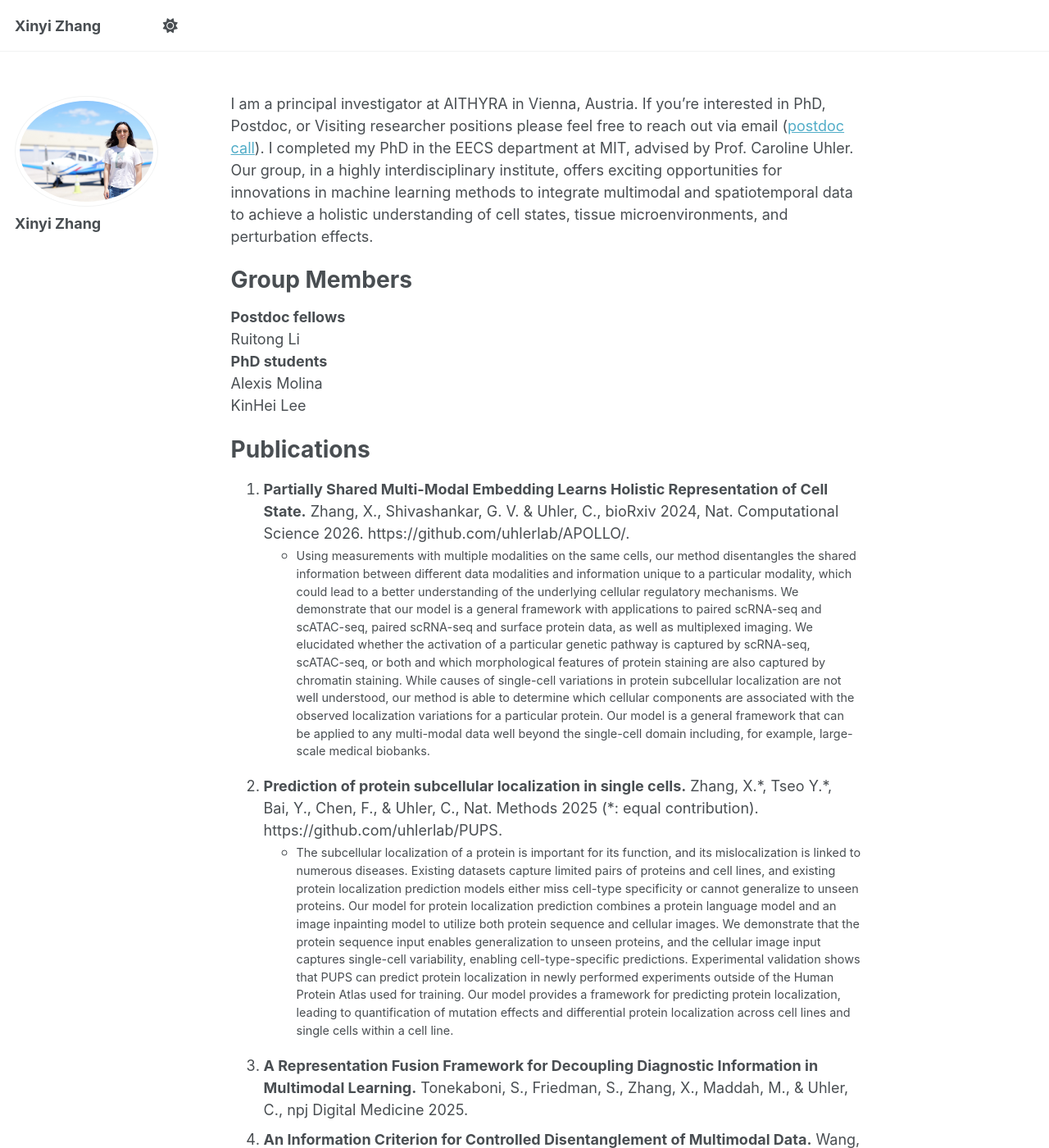
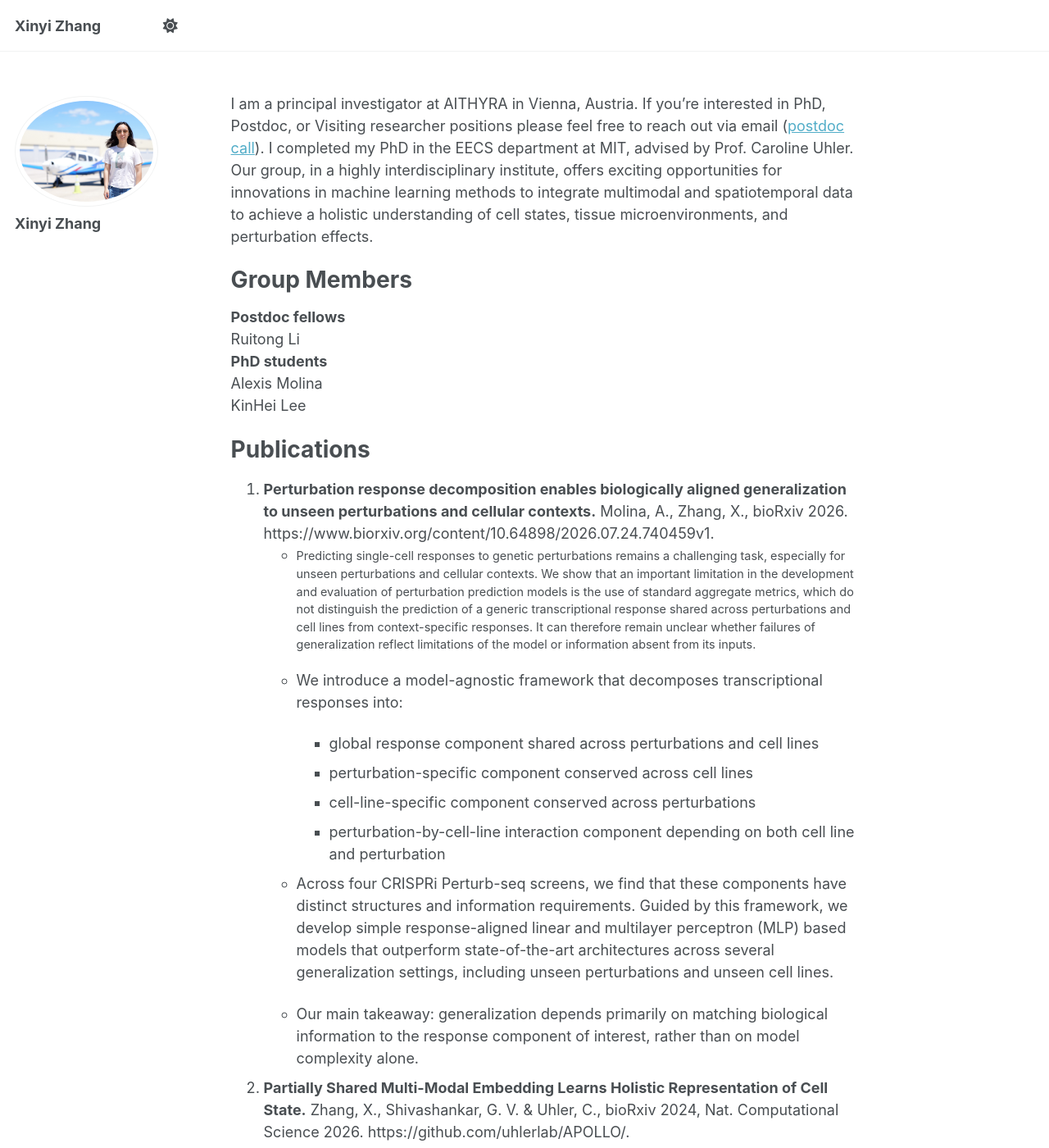
Before and after one commit to xinyiz98/xinyiz98.github.io, a Jekyll site: the page built from _pages/about.md, in a window 1280 px wide and 1400 px high. Shown: the whole window at 82% size. Built offline with Jekyll 4.4.1, drawn with Linux system fonts in a browser that asks for light colours.

Commit message:
perturbation biorxiv

```diff
--- a/_pages/about.md
+++ b/_pages/about.md
@@ -20,6 +20,19 @@ KinHei Lee
 
 Publications
 ======
+1. **Perturbation response decomposition enables biologically aligned generalization to unseen perturbations and cellular contexts.** Molina, A., Zhang, X., bioRxiv 2026. https://www.biorxiv.org/content/10.64898/2026.07.24.740459v1.
+   - <p style="font-size: 0.8em; margin-top: -10px;">Predicting single-cell responses to genetic perturbations remains a challenging task, especially for unseen perturbations and cellular contexts. We show that an important limitation in the development and evaluation of perturbation prediction models is the use of standard aggregate metrics, which do not distinguish the prediction of a generic transcriptional response shared across perturbations and cell lines from context-specific responses. It can therefore remain unclear whether failures of generalization reflect limitations of the model or information absent from its inputs.
+
+   - We introduce a model-agnostic framework that decomposes transcriptional responses into:
+
+      - global response component shared across perturbations and cell lines
+      - perturbation-specific component conserved across cell lines
+      - cell-line-specific component conserved across perturbations
+      - perturbation-by-cell-line interaction component depending on both cell line and perturbation
+
+   - Across four CRISPRi Perturb-seq screens, we find that these components have distinct structures and information requirements. Guided by this framework, we develop simple response-aligned linear and multilayer perceptron (MLP) based models that outperform state-of-the-art architectures across several generalization settings, including unseen perturbations and unseen cell lines.
+
+   - Our main takeaway: generalization depends primarily on matching biological information to the response component of interest, rather than on model complexity alone.
 1. **Partially Shared Multi-Modal Embedding Learns Holistic Representation of Cell State.** Zhang, X., Shivashankar, G. V. & Uhler, C., bioRxiv 2024, Nat. Computational Science 2026. https://github.com/uhlerlab/APOLLO/.
    - <p style="font-size: 0.8em; margin-top: -10px;">Using measurements with multiple modalities on the same cells, our method disentangles the shared information between different data modalities and information unique to a particular modality, which could lead to a better understanding of the underlying cellular regulatory mechanisms. We demonstrate that our model is a general framework with applications to paired scRNA-seq and scATAC-seq, paired scRNA-seq and surface protein data, as well as multiplexed imaging. We elucidated whether the activation of a particular genetic pathway is captured by scRNA-seq, scATAC-seq, or both and which morphological features of protein staining are also captured by chromatin staining. While causes of single-cell variations in protein subcellular localization are not well understood, our method is able to determine which cellular components are associated with the observed localization variations for a particular protein. Our model is a general framework that can be applied to any multi-modal data well beyond the single-cell domain including, for example, large-scale medical biobanks.
 1. **Prediction of protein subcellular localization in single cells.** Zhang, X.\*, Tseo Y.\*, Bai, Y., Chen, F., & Uhler, C., Nat. Methods 2025 (*: equal contribution). https://github.com/uhlerlab/PUPS.
```
